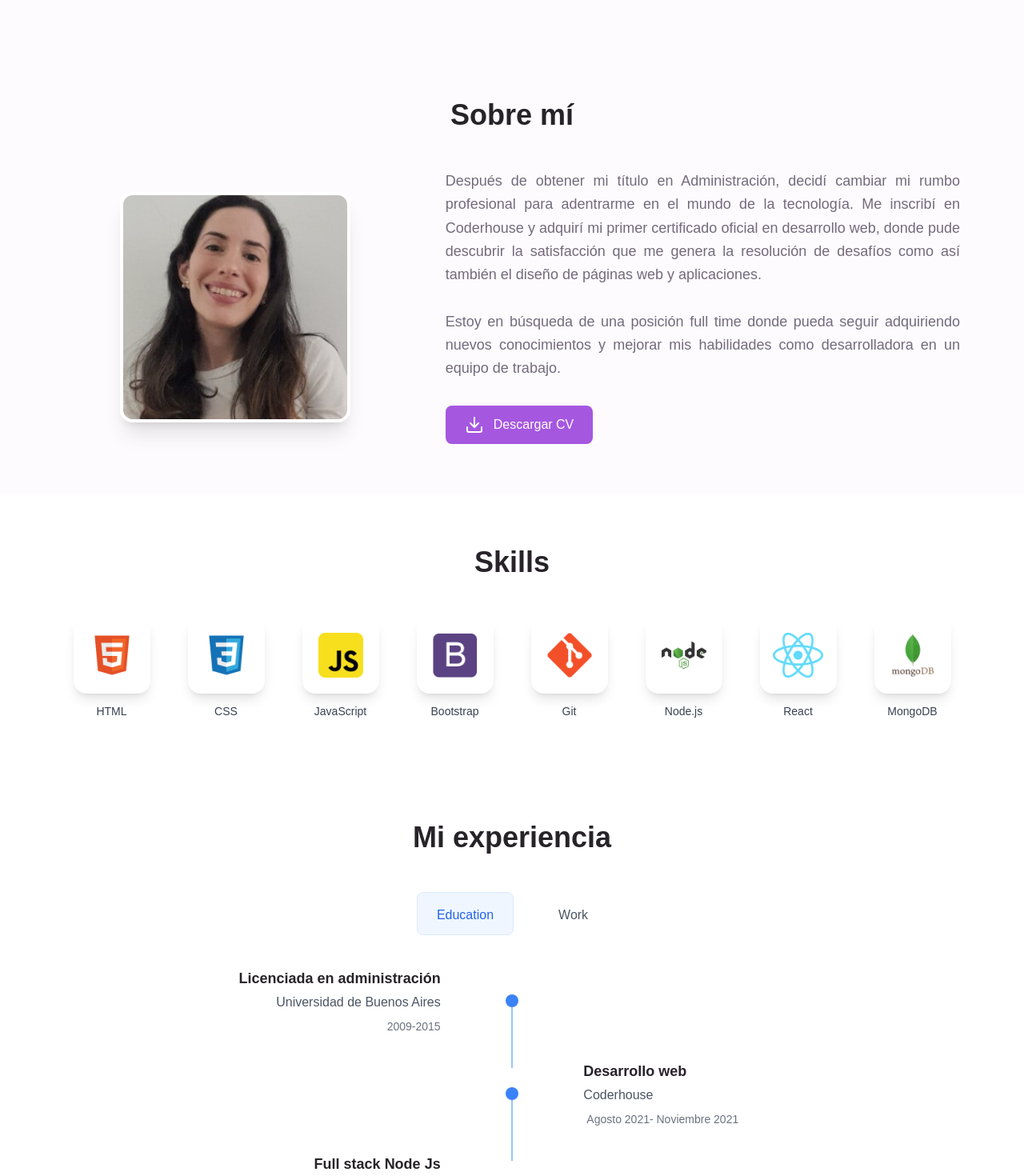
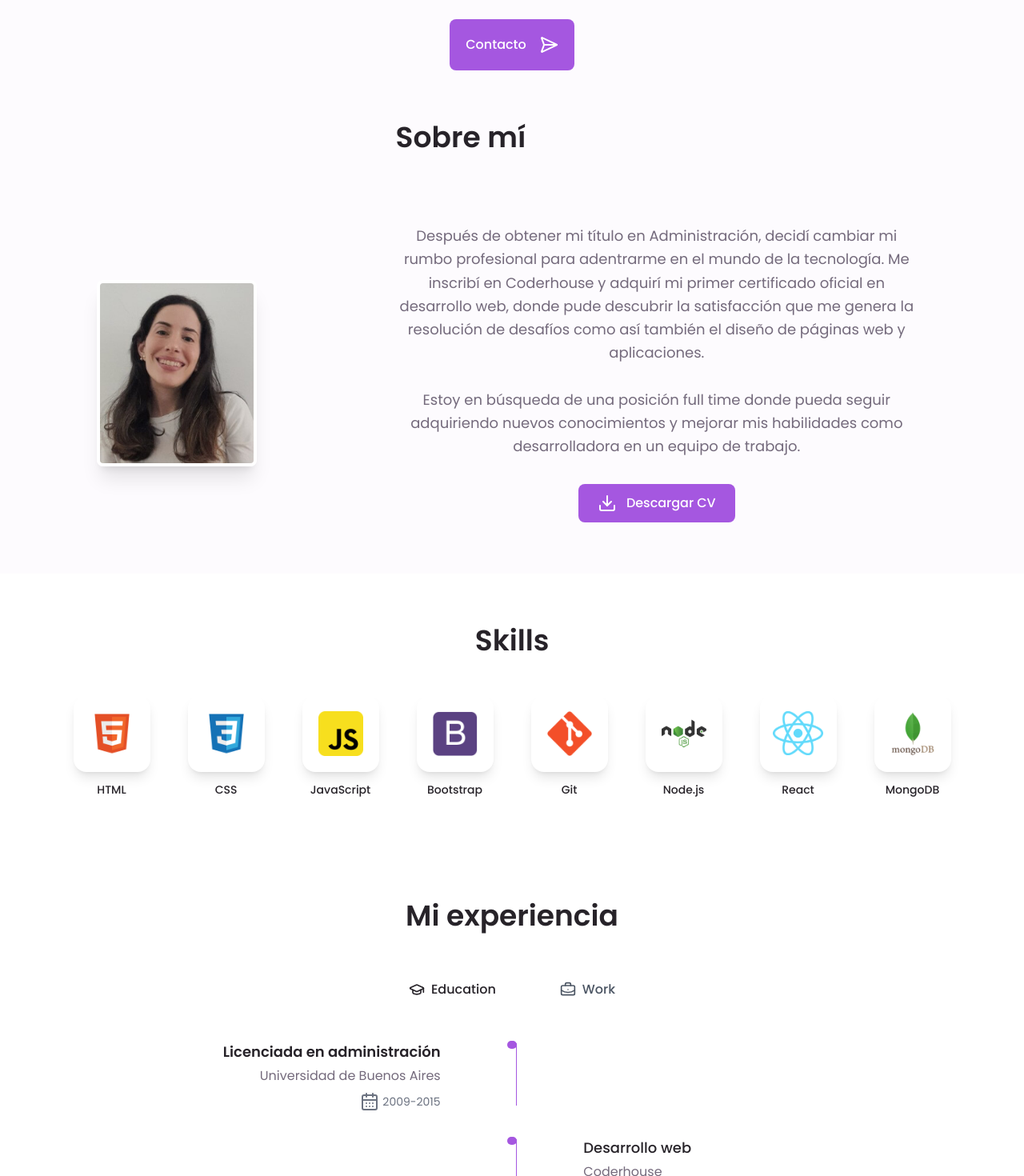
Before and after one commit to natalischwartz/Portfolio-Natali-Schwartz, a React (Vite) app: page / in a window 1280 px wide. Shown: the part 740-2210 px from the top of the page at 80% size. Built offline with nearby package versions, Linux system fonts and the light colour scheme.

Commit message:
add other styles

```diff
--- a/src/components/About.jsx
+++ b/src/components/About.jsx
@@ -4,9 +4,9 @@ import { Download } from 'lucide-react';
 const About = () => {
   return (
     <section id="about" className="about section py-16 bg-body-color dark:bg-dark-body-color">
-      <div className="container mx-auto px-4 max-w-6xl">
+      <div className="container flex flex-col justify-center items-center gap-8 max-w-6xl">
         <div className="text-center mb-12">
-          <h2 className="text-3xl md:text-4xl font-bold text-title-color dark:text-dark-title-color mb-2">Sobre mí</h2>
+          <h2 className="text-2xl font-semibold md:text-4xl text-title-color dark:text-dark-title-color mb-2">Sobre mí</h2>
           {/* <div className="w-20 h-1 bg-blue-500 mx-auto"></div> */}
         </div>
 
@@ -17,7 +17,7 @@ const About = () => {
               <img
                 src="/img/about.jpg"
                 alt="Natali Schwartz - Desarrolladora"
-                className="w-72 h-72 object-cover rounded-2xl shadow-xl border-4 border-white"
+                className="w-[200px] object-cover rounded-lg shadow-xl border-4 border-white"
               />
               <div className="absolute -bottom-3 -right-3 w-24 h-24 bg-blue-100 rounded-full -z-10"></div>
             </div>
@@ -25,7 +25,7 @@ const About = () => {
 
           {/* Contenido */}
           <div className="lg:w-3/5">
-            <p className="text-lg text-text-color mb-8 leading-relaxed text-justify">
+            <p className="text-lg text-text-color mb-8 leading-relaxed text-center dark:text-dark-text-color">
               Después de obtener mi título en Administración, decidí cambiar mi rumbo profesional para
               adentrarme en el mundo de la tecnología. Me inscribí en Coderhouse y adquirí mi primer
               certificado oficial en desarrollo web, donde pude descubrir la satisfacción que me genera
@@ -35,7 +35,7 @@ const About = () => {
               conocimientos y mejorar mis habilidades como desarrolladora en un equipo de trabajo.
             </p>
 
-            <div className="flex flex-wrap gap-4">
+            <div className="flex justify-center items-center gap-4">
               <a
                 download="CV-Natali-Schwartz.pdf"
                 target="_blank"
--- a/src/components/Experience.jsx
+++ b/src/components/Experience.jsx
@@ -1,4 +1,5 @@
 import React, { useState } from 'react';
+import {GraduationCap,BriefcaseBusiness,CalendarDays } from 'lucide-react';
 
 const Experience = () => {
   const [activeTab, setActiveTab] = useState('education');
@@ -58,7 +59,7 @@ const Experience = () => {
       <div className="container mx-auto px-4 max-w-6xl">
         {/* Título */}
         <div className="text-center mb-12">
-          <h2 className="section__title text-3xl md:text-4xl font-bold text-title-color dark:text-dark-title-color mb-2">
+          <h2 className="section__title text-2xl font-semibold  md:text-4xl  text-title-color dark:text-dark-title-color mb-2">
             Mi experiencia
           </h2>
           <span className="section__subtitle"></span>
@@ -68,26 +69,26 @@ const Experience = () => {
         <div className="qualification__tabs flex justify-center gap-8 mb-10">
           <button
             onClick={() => setActiveTab('education')}
-            className={`qualification__button button--flex items-center gap-2 px-6 py-3 rounded-lg transition-all duration-300 ${
+            className={`flex items-center gap-2 px-6 py-3 rounded-lg transition-all duration-300 ${
               activeTab === 'education'
-                ? 'text-blue-600 bg-blue-50 border border-blue-100'
-                : 'text-gray-600 hover:text-blue-600 hover:bg-gray-50'
+                ? 'text-title-color hover:text-first-color'
+                : 'text-gray-600 hover:text-first-color-lighter'
             }`}
           >
-            <i className="uil uil-graduation-cap qualification__icon text-xl"></i>
-            <span className="font-medium">Education</span>
+            <GraduationCap size={20} className='dark:text-dark-text-color'/>
+            <span className="font-medium dark:text-dark-text-color">Education</span>
           </button>
 
           <button
             onClick={() => setActiveTab('work')}
-            className={`qualification__button button--flex items-center gap-2 px-6 py-3 rounded-lg transition-all duration-300 ${
+            className={`flex items-center gap-2 px-6 py-3 rounded-lg transition-all duration-300 ${
               activeTab === 'work'
-                ? 'text-blue-600 bg-blue-50 border border-blue-100'
-                : 'text-gray-600 hover:text-blue-600 hover:bg-gray-50'
+                ? 'text-title-color hover:text-first-color'
+                : 'text-gray-600 hover:text-first-color-lighter'
             }`}
           >
-            <i className="uil uil-briefcase-alt qualification__icon text-xl"></i>
-            <span className="font-medium">Work</span>
+            <BriefcaseBusiness size={20} className='dark:text-dark-text-color'/>
+            <span className="font-medium dark:text-dark-text-color">Work</span>
           </button>
         </div>
 
@@ -103,23 +104,23 @@ const Experience = () => {
                     {index % 2 === 0 && (
                       <>
                         <div className="col-span-5 text-right pr-4">
-                          <h3 className="qualification__title text-lg font-semibold text-title-color mb-1">
+                          <h3 className="qualification__title text-lg font-semibold text-title-color mb-1 dark:text-dark-text-color">
                             {item.title}
                           </h3>
-                          <span className="qualification__subtitle text-gray-600 block mb-2">
+                          <span className="qualification__subtitle text-text-color block mb-2 dark:text-dark-text-color">
                             {item.subtitle}
                           </span>
-                          <div className="qualification__calendar text-gray-500 text-sm flex items-center justify-end gap-1">
-                            <i className="uil uil-calendar-alt"></i>
+                          <div className="qualification__calendar text-gray-500 text-sm flex items-center justify-end gap-1 dark:text-dark-text-color">
+                            <CalendarDays/>
                             {item.period}
                           </div>
                         </div>
 
                         {/* Timeline line and dot */}
                         <div className="col-span-2 relative flex flex-col items-center">
-                          <span className="qualification__rounder w-4 h-4 bg-blue-500 rounded-full absolute top-1/2 transform -translate-y-1/2 z-10"></span>
+                          <span className="qualification__rounder inline-block w-3 h-3 bg-first-color rounded-full"></span>
                           {index !== educationData.length - 1 && (
-                            <span className="qualification__line w-0.5 h-full bg-blue-300 absolute top-1/2"></span>
+                            <span className="qualification__line block w-[1px] h-full bg-first-color translate-x-[6px] translate-y-[-7px]"></span>
                           )}
                         </div>
 
@@ -136,21 +137,21 @@ const Experience = () => {
 
                         {/* Timeline line and dot */}
                         <div className="col-span-2 relative flex flex-col items-center">
-                          <span className="qualification__rounder w-4 h-4 bg-blue-500 rounded-full absolute top-1/2 transform -translate-y-1/2 z-10"></span>
+                          <span className="qualification__rounder qualification__rounder inline-block w-3 h-3 bg-first-color rounded-full"></span>
                           {index !== educationData.length - 1 && (
-                            <span className="qualification__line w-0.5 h-full bg-blue-300 absolute top-1/2"></span>
+                            <span className="qualification__line block w-[1px] h-full bg-first-color translate-x-[6px] translate-y-[-7px]"></span>
                           )}
                         </div>
 
                         <div className="col-span-5 pl-4">
-                          <h3 className="qualification__title text-lg font-semibold text-title-color mb-1">
+                          <h3 className="qualification__title text-lg font-medium text-title-color mb-1 dark:text-dark-text-color">
                             {item.title}
                           </h3>
-                          <span className="qualification__subtitle text-gray-600 block mb-2">
+                          <span className="qualification__subtitle inline-block text-text-color mb-2 dark:text-dark-text-color">
                             {item.subtitle}
                           </span>
-                          <div className="qualification__calendar text-gray-500 text-sm flex items-center gap-1">
-                            <i className="uil uil-calendar-alt"></i>
+                          <div className="qualification__calendar text-text-color-light text-sm flex items-center gap-1 dark:text-dark-text-color">
+                            <CalendarDays/>
                             {item.period}
                           </div>
                         </div>
@@ -172,23 +173,23 @@ const Experience = () => {
                     {index % 2 === 0 && (
                       <>
                         <div className="col-span-5 text-right pr-4">
-                          <h3 className="qualification__title text-lg font-semibold text-title-color mb-1">
+                          <h3 className="qualification__title text-lg font-medium text-title-color mb-1 dark:text-dark-text-color">
                             {item.title}
                           </h3>
-                          <span className="qualification__subtitle text-gray-600 block mb-2">
+                          <span className="qualification__subtitle inline-block text-text-color mb-2 dark:text-dark-text-color">
                             {item.subtitle}
                           </span>
-                          <div className="qualification__calendar text-gray-500 text-sm flex items-center justify-end gap-1">
-                            <i className="uil uil-calendar-alt"></i>
+                          <div className="qualification__calendar text-text-color-light text-sm flex items-center gap-1 dark:text-dark-text-color">
+                            <CalendarDays/>
                             {item.period}
                           </div>
                         </div>
 
                         {/* Timeline line and dot */}
                         <div className="col-span-2 relative flex flex-col items-center">
-                          <span className="qualification__rounder w-4 h-4 bg-blue-500 rounded-full absolute top-1/2 transform -translate-y-1/2 z-10"></span>
+                          <span className="qualification__rounder inline-block w-3 h-3 bg-first-color rounded-full"></span>
                           {index !== workData.length - 1 && (
-                            <span className="qualification__line w-0.5 h-full bg-blue-300 absolute top-1/2"></span>
+                            <span className="qualification__line block w-[1px] h-full bg-first-color translate-x-[6px] translate-y-[-7px]"></span>
                           )}
                         </div>
 
@@ -205,21 +206,21 @@ const Experience = () => {
 
                         {/* Timeline line and dot */}
                         <div className="col-span-2 relative flex flex-col items-center">
-                          <span className="qualification__rounder w-4 h-4 bg-blue-500 rounded-full absolute top-1/2 transform -translate-y-1/2 z-10"></span>
+                          <span className="qualification__rounder inline-block w-3 h-3 bg-first-color rounded-full"></span>
                           {index !== workData.length - 1 && (
-                            <span className="qualification__line w-0.5 h-full bg-blue-300 absolute top-1/2"></span>
+                            <span className="qualification__line block w-[1px] h-full bg-first-color translate-x-[6px] translate-y-[-7px]"></span>
                           )}
                         </div>
 
                         <div className="col-span-5 pl-4">
-                          <h3 className="qualification__title text-lg font-semibold text-title-color mb-1">
+                          <h3 className="qualification__title text-lg font-medium text-title-color mb-1 dark:text-dark-text-color">
                             {item.title}
                           </h3>
-                          <span className="qualification__subtitle text-gray-600 block mb-2">
+                          <span className="qualification__subtitle inline-block text-text-color mb-2 dark:text-dark-text-color">
                             {item.subtitle}
                           </span>
-                          <div className="qualification__calendar text-gray-500 text-sm flex items-center gap-1">
-                            <i className="uil uil-calendar-alt"></i>
+                          <div className="qualification__calendar text-text-color-light text-sm flex items-center gap-1 dark:text-dark-text-color">
+                            <CalendarDays/>
                             {item.period}
                           </div>
                         </div>
--- a/src/components/Hero.jsx
+++ b/src/components/Hero.jsx
@@ -11,10 +11,10 @@ import {
 const Hero = () => {
     return(
         <section id="hero"className="section min-h-screen flex items-center md:pt-20 z-10  bg-body-color dark:bg-dark-body-color">
-            <div className="container mx-auto px-4">
+            <div className="container mt-16 px-4">
                 <div className="relative">
                     {/* Social Icons - Left Side */}
-                    <div className=" hidden absolute left-0 top-10 md:top-20 md:flex flex-col gap-6 z-10">
+                    <div className="absolute left-3 top-10 flex flex-col gap-4 z-10">
                         <a href="https://www.linkedin.com/in/natali-schwartz"
                         target="_blank"
                         rel="noopener noreferer"
@@ -55,7 +55,7 @@ const Hero = () => {
                         <a href="#contact"
                         className="inline-flex justify-center gap-2 bg-first-color hover:bg-first-color-alt dark:hover:bg-purple-600 text-container-color font-medium p-5 rounded-lg transition-all duration-300 hover:scale-105 hover:shadow-lg hover:shadow-purple-500/30">
                             Contacto
-                            <SendHorizontal/>
+                            <SendHorizontal className="text-xl ml-2"/>
                         </a>
                         {/* <a href="#portfolio"
                             className="inline-flex items-center justify-center gap-2 border-2 border-purple-600 text-purple-600 hover:bg-purple-50 dark:border-purple-400 dark:text-purple-400 dark:hover:bg-purple-900/30 font-medium py-3 px-8 rounded-lg transition-all duration-300 hover:scale-105">
--- a/src/components/Skills.jsx
+++ b/src/components/Skills.jsx
@@ -17,10 +17,10 @@ const Skills = () => {
       <div className="container mx-auto px-4 max-w-6xl">
         {/* Título */}
         <div className="text-center mb-12">
-          <h2 className="section__title text-3xl md:text-4xl font-bold text-title-color dark:text-dark-title-color mb-2">
+          <h2 className="section__title text-2xl font-semibold md:text-4xl text-title-color dark:text-dark-title-color mb-2">
             Skills
           </h2>
-          <span className="section__subtitle"></span>
+          {/* <span className="section__subtitle"></span> */}
         </div>
 
         {/* Skills Grid */}
@@ -38,7 +38,7 @@ const Skills = () => {
                     className="max-h-12 sm:max-h-14 object-contain"
                   />
                 </div>
-                <span className="mt-3 text-sm font-medium text-gray-700">
+                <span className="mt-3 text-sm font-medium text-title-color dark:text-dark-text-color">
                   {skill.name}
                 </span>
               </div>
--- a/src/index.css
+++ b/src/index.css
@@ -1,3 +1,6 @@
+@import url('https://fonts.googleapis.com/css2?family=Poppins:wght@300;400;500;600;700&display=swap');
+
+
 @tailwind base;
 @tailwind components;
 @tailwind utilities;
@@ -7,7 +10,8 @@
   scroll-behavior: smooth;
 }
 
-  /*========== Font and typography ==========*/
-  body{
-    font-family:"Poppins", sans-serif;
+@layer base {
+  body {
+    @apply font-poppins;
   }
+}
--- a/tailwind.config.js
+++ b/tailwind.config.js
@@ -4,7 +4,7 @@
 /** @type {import('tailwindcss').Config} */
 export default {
  darkMode: "class",
-  content: ["./pages/**/*.{js,jsx}", "./components/**/*.{js,jsx}", "./app/**/*.{js,jsx}", "./src/**/*.{js,jsx}"],
+  content: ["./index.html","./pages/**/*.{js,jsx}", "./components/**/*.{js,jsx}", "./app/**/*.{js,jsx}", "./src/**/*.{js,jsx}"],
   theme: {
     extend:{
       colors:{
@@ -32,6 +32,9 @@ export default {
         'dark-scroll-bar-color': 'hsl(274, 12%, 20%)',
         'dark-scroll-thumb-color': 'hsl(274, 12%, 30%)',
       },
+      fontFamily: {
+        poppins: ['Poppins', 'sans-serif'],
+      },
 
     }
   },
```
Also changed, not shown: src/components/Contact.jsx (+17 -17 lines), src/components/Footer.jsx (+14 -13 lines), src/components/Projects.jsx (+16 -14 lines).
